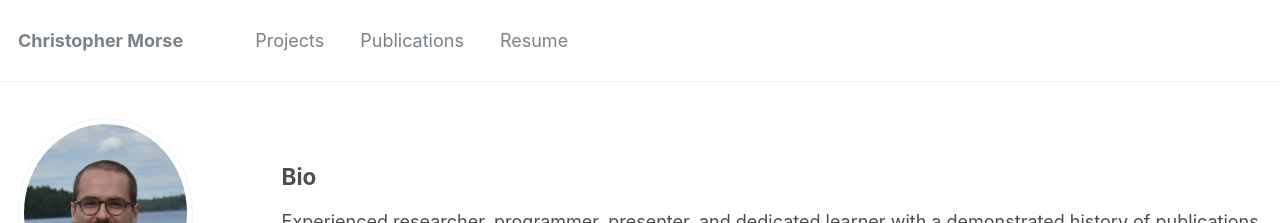
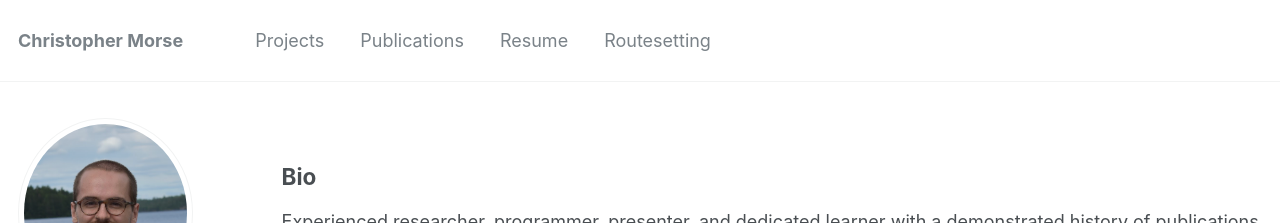
Before and after one commit to christheissmorse/christheissmorse.github.io, a Jekyll site: the page built from _pages/about.md, in a window 1280 px wide and 1380 px high. Shown: the top 223 px of the window. Built offline with Jekyll 4.4.1, drawn with Linux system fonts in a browser that asks for light colours.

Commit message:
update page

```diff
--- a/_data/navigation.yml
+++ b/_data/navigation.yml
@@ -12,3 +12,6 @@ main:
 
   - title: "Resume"
     url: /files/ChristopherMorse_Resume.pdf
+
+  - title: "Routesetting"
+    url: /routesetting/
```
Also changed, not shown: _pages/routesetting.md (renamed from _pages/teaching.md, +1 -3 lines).
